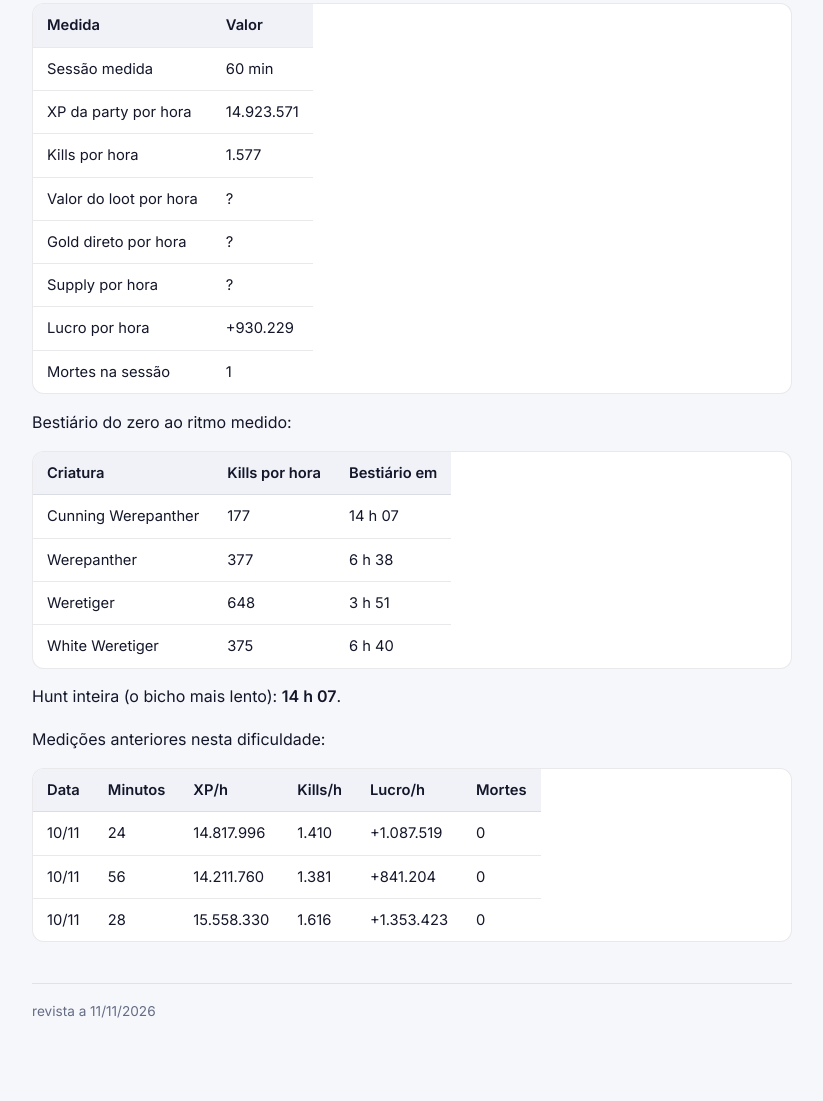
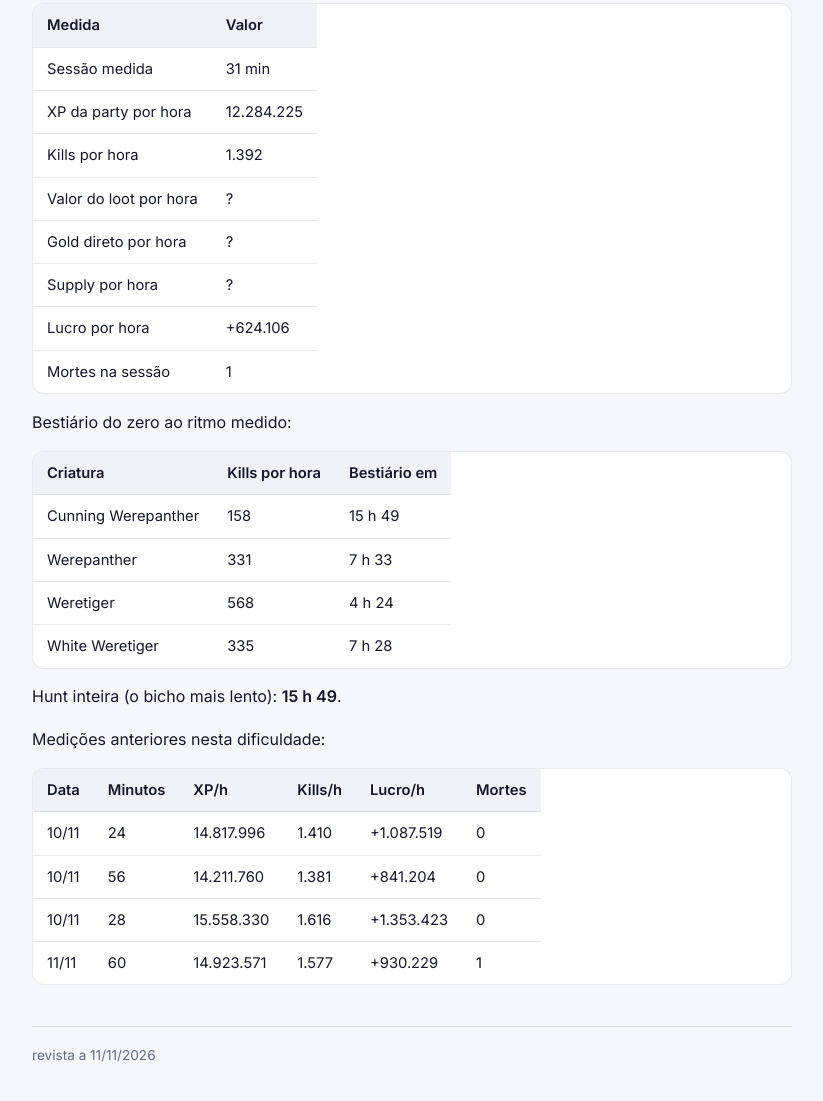
Before and after one commit to Baverone/drakoria-wiki, a plain HTML site: page premium-oskayaat-undercity.html in a window 1280 px wide. Shown: the part 703-1804 px from the top of the page, without its empty margins (324-1147 px from the left). Drawn offline with Linux system fonts and the light colour scheme.

Commit message:
Atualiza a Wiki (106 paginas publicas)
Co-Authored-By: Claude Opus 5.5 <noreply@anthropic.com>

```diff
--- a/premium-oskayaat-undercity.html
+++ b/premium-oskayaat-undercity.html
@@ -39,12 +39,12 @@
 <table><thead><tr><th>Criatura</th><th>Kills para o bestiário</th><th>Acaba-se nesta hunt</th></tr></thead><tbody><tr><td>Cunning Werepanther</td><td>2.500</td><td>sim</td></tr><tr><td>Werepanther</td><td>2.500</td><td>sim</td></tr><tr><td>Weretiger</td><td>2.500</td><td>sim</td></tr><tr><td>White Weretiger</td><td>2.500</td><td>sim</td></tr></tbody></table>
 <h2 id="medicoes-por-dificuldade">Medições por dificuldade</h2>
 <h3 id="dificil">Difícil <span class="marca marca-medido" title="medido no jogo">medido 11/11</span></h3>
-<table><thead><tr><th>Medida</th><th>Valor</th></tr></thead><tbody><tr><td>Sessão medida</td><td>60 min</td></tr><tr><td>XP da party por hora</td><td>14.923.571</td></tr><tr><td>Kills por hora</td><td>1.577</td></tr><tr><td>Valor do loot por hora</td><td>?</td></tr><tr><td>Gold direto por hora</td><td>?</td></tr><tr><td>Supply por hora</td><td>?</td></tr><tr><td>Lucro por hora</td><td>+930.229</td></tr><tr><td>Mortes na sessão</td><td>1</td></tr></tbody></table>
+<table><thead><tr><th>Medida</th><th>Valor</th></tr></thead><tbody><tr><td>Sessão medida</td><td>31 min</td></tr><tr><td>XP da party por hora</td><td>12.284.225</td></tr><tr><td>Kills por hora</td><td>1.392</td></tr><tr><td>Valor do loot por hora</td><td>?</td></tr><tr><td>Gold direto por hora</td><td>?</td></tr><tr><td>Supply por hora</td><td>?</td></tr><tr><td>Lucro por hora</td><td>+624.106</td></tr><tr><td>Mortes na sessão</td><td>1</td></tr></tbody></table>
 <p>Bestiário do zero ao ritmo medido:</p>
-<table><thead><tr><th>Criatura</th><th>Kills por hora</th><th>Bestiário em</th></tr></thead><tbody><tr><td>Cunning Werepanther</td><td>177</td><td>14 h 07</td></tr><tr><td>Werepanther</td><td>377</td><td>6 h 38</td></tr><tr><td>Weretiger</td><td>648</td><td>3 h 51</td></tr><tr><td>White Weretiger</td><td>375</td><td>6 h 40</td></tr></tbody></table>
-<p>Hunt inteira (o bicho mais lento): <strong>14 h 07</strong>.</p>
+<table><thead><tr><th>Criatura</th><th>Kills por hora</th><th>Bestiário em</th></tr></thead><tbody><tr><td>Cunning Werepanther</td><td>158</td><td>15 h 49</td></tr><tr><td>Werepanther</td><td>331</td><td>7 h 33</td></tr><tr><td>Weretiger</td><td>568</td><td>4 h 24</td></tr><tr><td>White Weretiger</td><td>335</td><td>7 h 28</td></tr></tbody></table>
+<p>Hunt inteira (o bicho mais lento): <strong>15 h 49</strong>.</p>
 <p>Medições anteriores nesta dificuldade:</p>
-<table><thead><tr><th>Data</th><th>Minutos</th><th>XP/h</th><th>Kills/h</th><th>Lucro/h</th><th>Mortes</th></tr></thead><tbody><tr><td>10/11</td><td>24</td><td>14.817.996</td><td>1.410</td><td>+1.087.519</td><td>0</td></tr><tr><td>10/11</td><td>56</td><td>14.211.760</td><td>1.381</td><td>+841.204</td><td>0</td></tr><tr><td>10/11</td><td>28</td><td>15.558.330</td><td>1.616</td><td>+1.353.423</td><td>0</td></tr></tbody></table>
+<table><thead><tr><th>Data</th><th>Minutos</th><th>XP/h</th><th>Kills/h</th><th>Lucro/h</th><th>Mortes</th></tr></thead><tbody><tr><td>10/11</td><td>24</td><td>14.817.996</td><td>1.410</td><td>+1.087.519</td><td>0</td></tr><tr><td>10/11</td><td>56</td><td>14.211.760</td><td>1.381</td><td>+841.204</td><td>0</td></tr><tr><td>10/11</td><td>28</td><td>15.558.330</td><td>1.616</td><td>+1.353.423</td><td>0</td></tr><tr><td>11/11</td><td>60</td><td>14.923.571</td><td>1.577</td><td>+930.229</td><td>1</td></tr></tbody></table>
 </article>
 <footer class="rodape">
 <p>revista a 11/11/2026</p>
```
Also changed, not shown: pesquisa.json (+1 -1 lines), tabela-hunts.html (+1 -1 lines).
